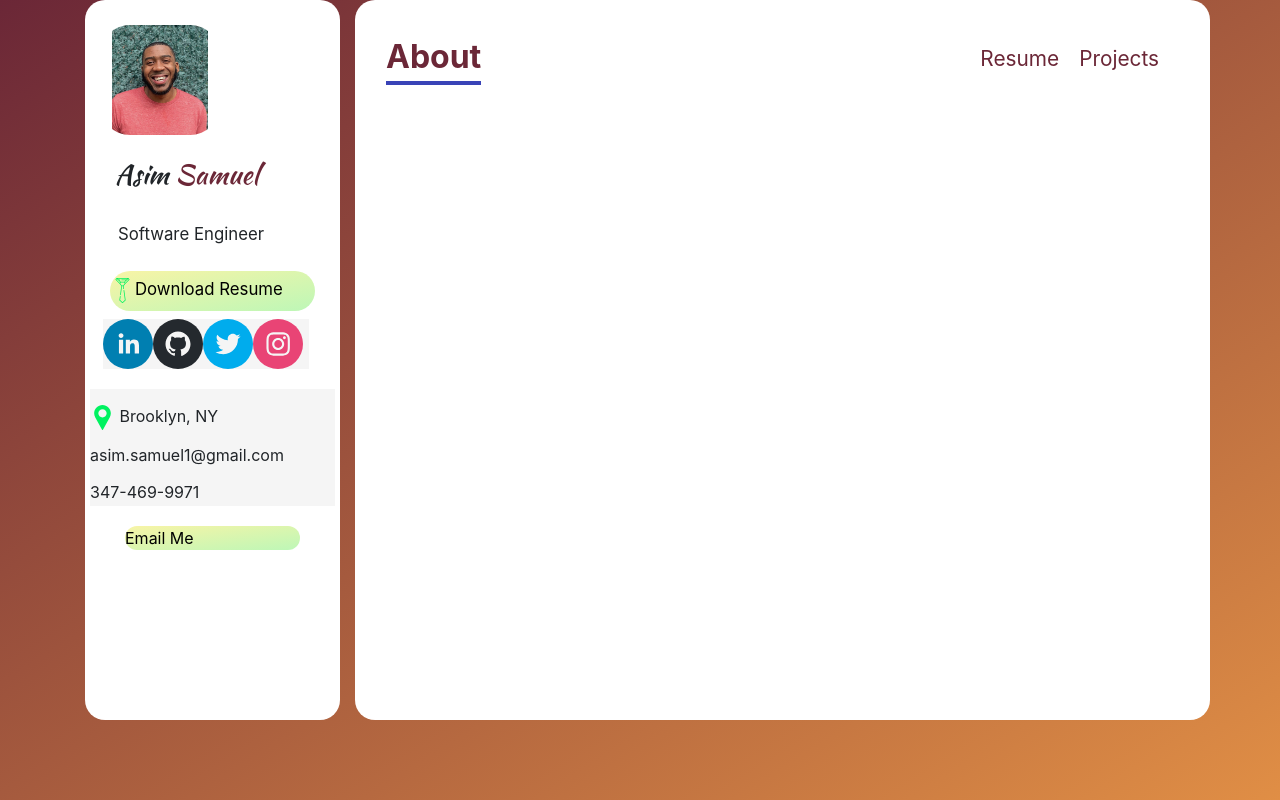
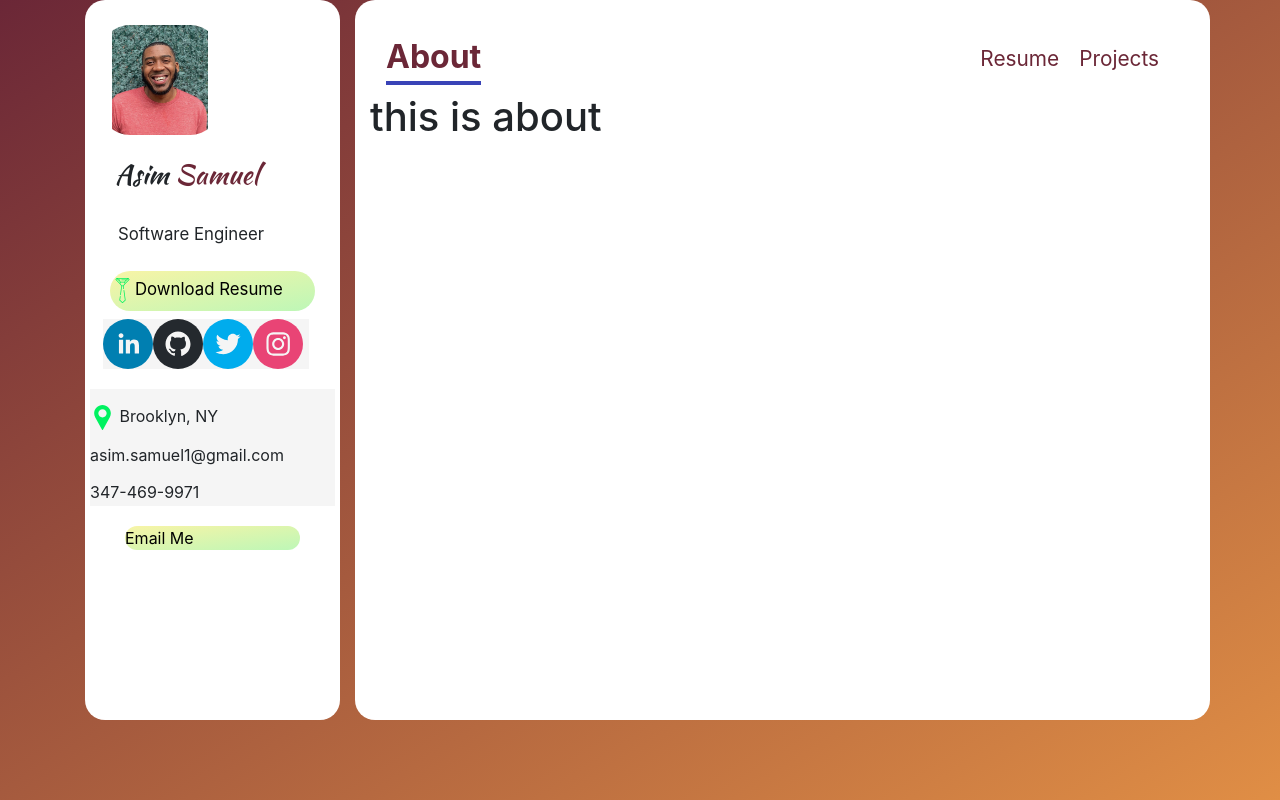
Before and after one commit to lordofdorne/Portfolio, a React (Create React App) app: page / in a window 1280 px wide. Built offline with nearby package versions, Linux system fonts and the light colour scheme.

Commit message:
Chore: fixed routes on APP.js

```diff
--- a/src/App.js
+++ b/src/App.js
@@ -1,6 +1,9 @@
 import Navbar from './Components/Navbar'
 import Sidebar from './Components/Sidebar'
-import { BrowserRouter as Router } from 'react-router-dom'
+import About from './Components/About'
+import Resume from './Components/Resume'
+import Projects from './Components/Projects'
+import { BrowserRouter as Router, Route } from 'react-router-dom'
 
 function App() {
   return (
@@ -16,6 +19,17 @@ function App() {
             </div>
             <div className='col-lg-9 app-main-content'>
               <Navbar />
+              <Route path="/">
+                <About />
+              </Route>
+
+              <Route path="/resume">
+                <Resume />
+              </Route>
+
+              <Route path="/projects">
+                <Projects />
+              </Route>
             </div>
           </div>
         </div>
```
